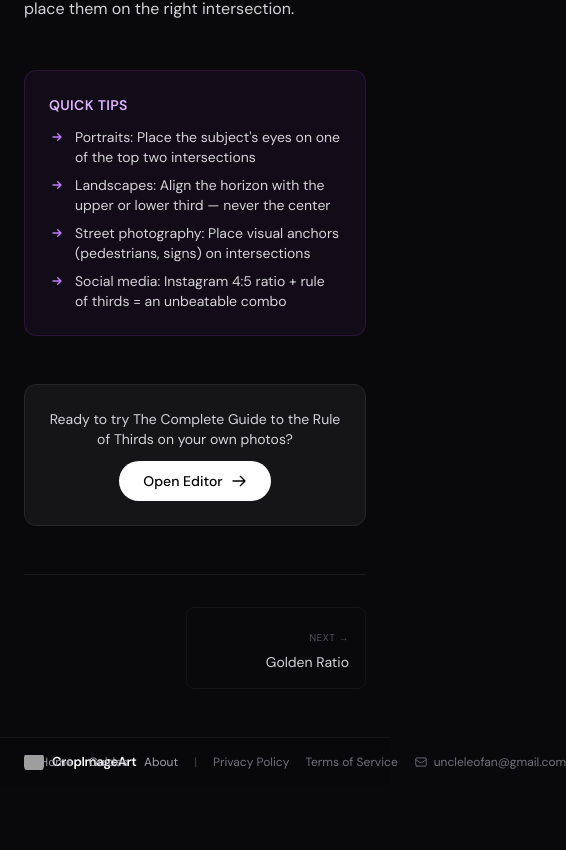
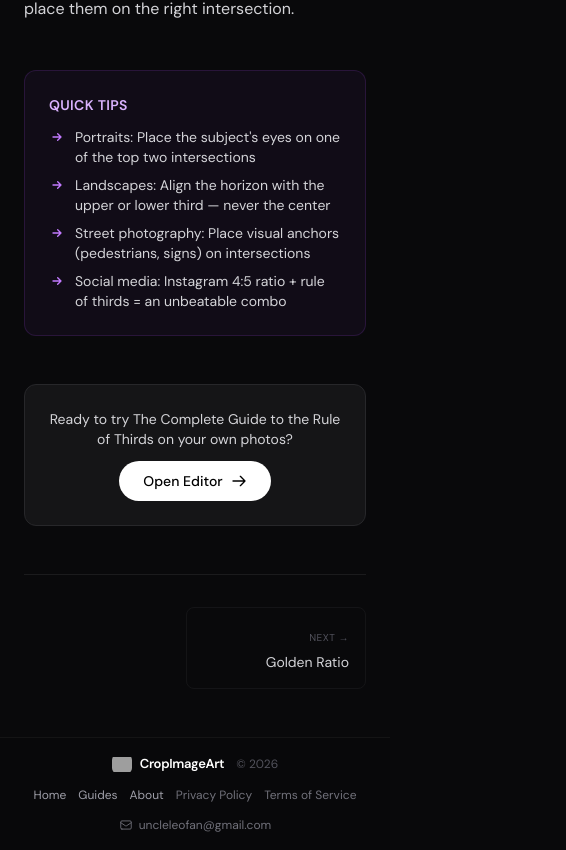
Before and after one commit to uncleleonfan/cropimageart, a Next.js app: page /blog/rule-of-thirds in a window 390 px wide. Shown: the part 2558-3408 px from the top of the page, 566 px wide, since content can reach past the window. Before the commit the page ends 3344 px from the top, so only its background shows below. Built offline with nearby package versions, Linux system fonts and the light colour scheme; grey boxes are pictures that could not be loaded.

Commit message:
Fix footer overlap on mobile and ensure main content fills available space

```diff
--- a/src/app/components/Footer.tsx
+++ b/src/app/components/Footer.tsx
@@ -14,9 +14,9 @@ export default function Footer() {
 
   return (
     <footer className="border-t border-zinc-800/40 bg-zinc-950/90 backdrop-blur-xl">
-      <div className="max-w-5xl mx-auto px-6 py-3.5 flex items-center justify-between gap-4 text-[12px]">
-        {/* Left: Brand + Copyright */}
-        <div className="flex items-center gap-3 text-zinc-500 min-w-0">
+      <div className="max-w-5xl mx-auto px-5 py-4 flex flex-col items-center gap-3 sm:flex-row sm:justify-between sm:py-3.5 text-[12px]">
+        {/* Top row on mobile: Brand + Copyright */}
+        <div className="flex items-center gap-3 text-zinc-500">
           <Link href="/" className="flex items-center gap-2 shrink-0 group">
             <div className="w-5 h-5 rounded-md flex items-center justify-center overflow-hidden group-hover:scale-110 transition-transform">
               <img src="/icon.png" alt="CropImageArt" className="w-full h-full object-contain" />
@@ -25,13 +25,13 @@ export default function Footer() {
               {t(lang, "siteName")}
             </span>
           </Link>
-          <span className="hidden sm:inline text-zinc-600">
+          <span className="text-zinc-600">
             &copy; {new Date().getFullYear()}
           </span>
         </div>
 
         {/* Center: Links */}
-        <div className="flex items-center gap-4 shrink-0">
+        <div className="flex items-center gap-3 sm:gap-4 flex-wrap justify-center">
           <Link
             href="/"
             className="text-zinc-400 hover:text-white transition-colors"
@@ -50,7 +50,7 @@ export default function Footer() {
           >
             {t(lang, "about")}
           </Link>
-          <span className="text-zinc-700">|</span>
+          <span className="hidden sm:inline text-zinc-700">|</span>
           <Link
             href="/privacy"
             className="text-zinc-500 hover:text-zinc-300 transition-colors"
@@ -65,8 +65,8 @@ export default function Footer() {
           </Link>
         </div>
 
-        {/* Right: Contact */}
-        <div className="flex items-center gap-1.5 text-zinc-500 shrink-0">
+        {/* Bottom row on mobile: Contact */}
+        <div className="flex items-center gap-1.5 text-zinc-500">
           <svg className="w-3.5 h-3.5" fill="none" stroke="currentColor" viewBox="0 0 24 24">
             <path strokeLinecap="round" strokeLinejoin="round" strokeWidth={1.5} d="M3 8l7.89 5.26a2 2 0 002.22 0L21 8M5 19h14a2 2 0 002-2V7a2 2 0 00-2-2H5a2 2 0 00-2 2v10a2 2 0 002 2z" />
           </svg>
--- a/src/app/components/HomeClient.tsx
+++ b/src/app/components/HomeClient.tsx
@@ -16,7 +16,7 @@ export default function HomeClient({ children }: { children: ReactNode }) {
 
   return (
     <>
-      <main className={imageSrc ? "flex-1 flex flex-col min-h-0" : "flex flex-col"}>
+      <main className="flex-1 flex flex-col min-h-0">
         {/* Header */}
         <header className="flex items-center px-5 py-3 border-b border-zinc-800/40 flex-shrink-0 bg-zinc-950/80 backdrop-blur-xl">
           {/* Left: Logo */}
```
